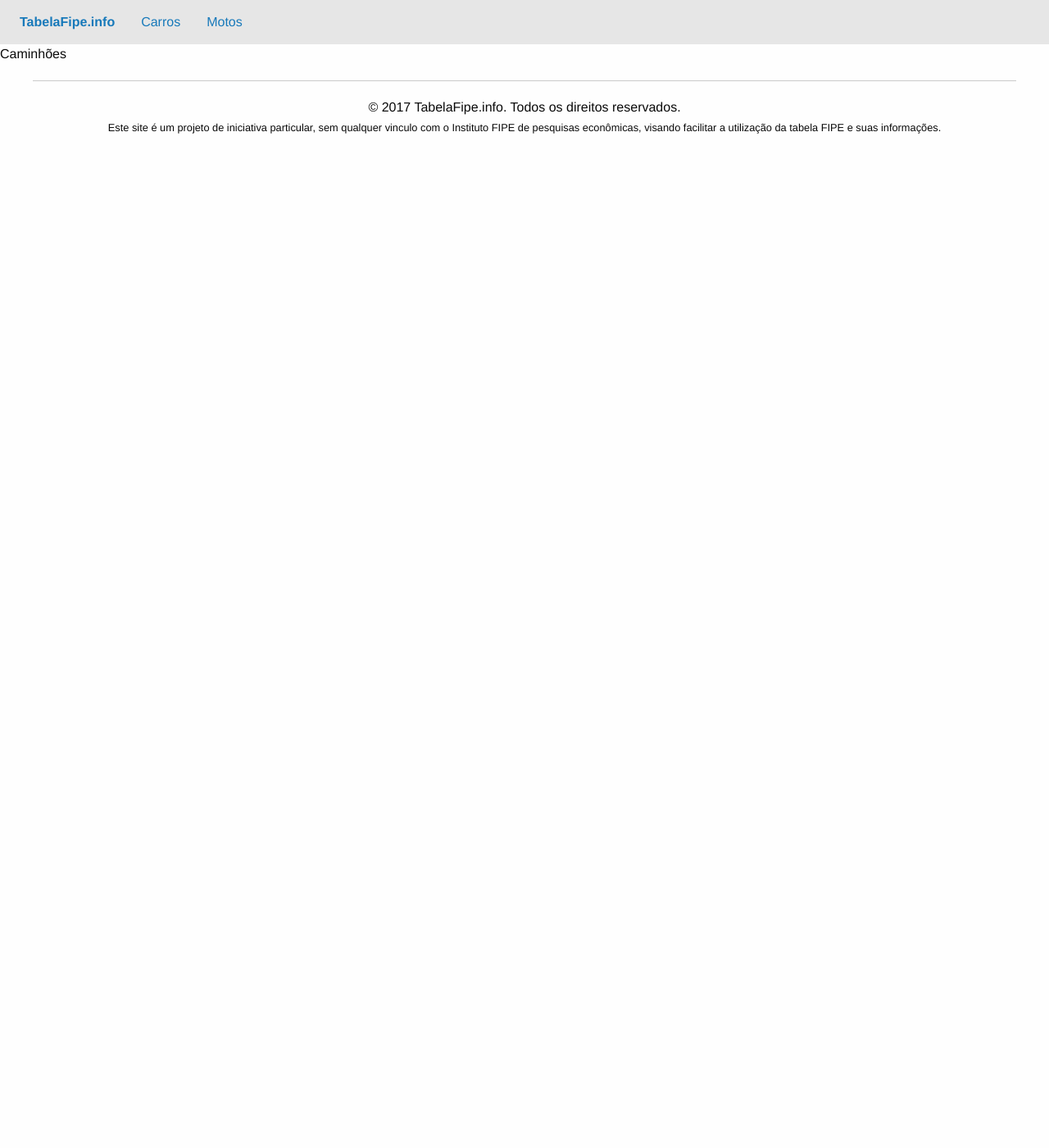
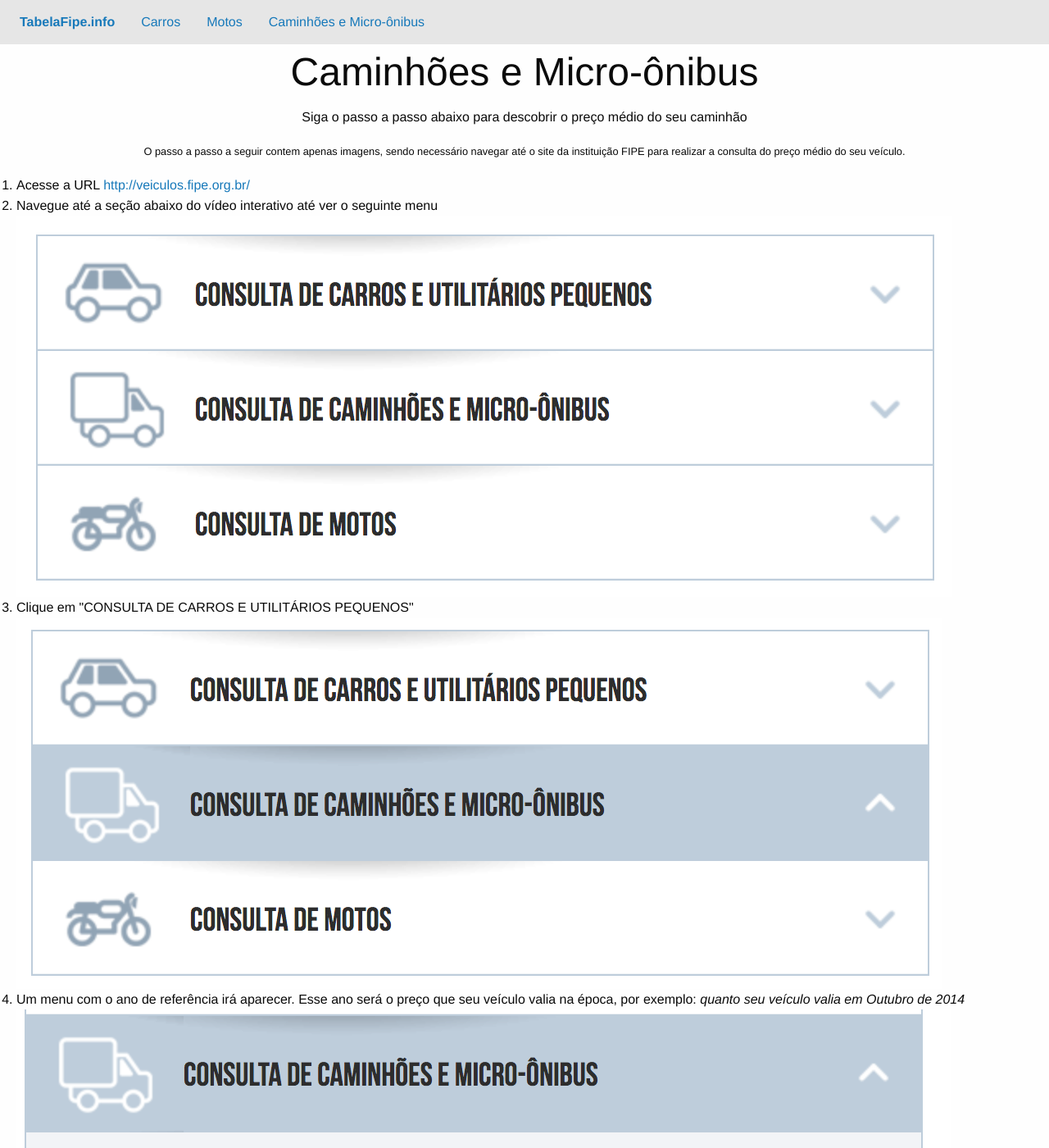
Before and after one commit to tiagoamaro/fipe-site, a Jekyll site: the page built from caminhoes.html, in a window 1280 px wide and 1400 px high. Shown: the whole window at 82% size. Built offline with Jekyll 4.4.1, drawn with Linux system fonts in a browser that asks for light colours; nearby versions of some CDN libraries; some of the changed text lies outside the part shown.

Commit message:
add trucks to the website

```diff
--- a/_includes/top_menu.html
+++ b/_includes/top_menu.html
@@ -10,7 +10,7 @@
         <a href="/carros">Carros</a>
       </li>
       <li><a href="/motos">Motos</a></li>
-      <!--<li><a href="/caminhoes">Caminhões e Micro-ônibus</a></li>-->
+      <li><a href="/caminhoes">Caminhões e Micro-ônibus</a></li>
     </ul>
   </div>
 </div>
--- a/caminhoes.html
+++ b/caminhoes.html
@@ -2,4 +2,54 @@
 layout: default
 ---
 
-Caminhões
+<div class="row">
+  <div class="medium-12 columns text-center">
+    <h1>Caminhões e Micro-ônibus</h1>
+  </div>
+
+  <div class="medium columns text-center">
+    <p>Siga o passo a passo abaixo para descobrir o preço médio do seu caminhão</p>
+
+    <p>
+      <small>
+        O passo a passo a seguir contem apenas imagens, sendo necessário navegar até o site da instituição FIPE para realizar a consulta do preço médio do seu veículo.
+      </small>
+    </p>
+  </div>
+</div>
+
+<div class="row">
+  <div class="medium-6 columns">
+    <ol>
+      <li>
+        Acesse a URL <a href="http://veiculos.fipe.org.br/" target="_blank">http://veiculos.fipe.org.br/</a>
+      </li>
+      <li>
+        Navegue até a seção abaixo do vídeo interativo até ver o seguinte menu
+
+        <img src="/public/images/trucks/trucks-step-1.png" alt="Consultar Preços de Caminhões, passo 1">
+      </li>
+      <li>
+        Clique em "CONSULTA DE CARROS E UTILITÁRIOS PEQUENOS"
+
+        <img src="/public/images/trucks/trucks-step-2.png" alt="Consultar Preços de Caminhões, passo 2">
+      </li>
+      <li>
+        Um menu com o ano de referência irá aparecer. Esse ano será o preço que seu veículo valia na época, por exemplo: <i>quanto seu veículo valia em Outubro de 2014</i>
+
+        <img src="/public/images/trucks/trucks-step-3.png" alt="Consultar Preços de Caminhões, passo 3">
+      </li>
+      <li>
+        Selecione a Marca, Modelo e Ano do seu carro
+
+        <img src="/public/images/trucks/trucks-step-4.png" alt="Consultar Preços de Caminhões, passo 4">
+      </li>
+      <li>
+        Pronto! O preço do veículo aparecerá na sua tela
+
+        <img src="/public/images/trucks/trucks-step-5.png" alt="Consultar Preços de Caminhões, passo 5">
+      </li>
+    </ol>
+  </div>
+  <div class="medium-6 columns extra-banners-column"></div>
+</div>
--- a/index.html
+++ b/index.html
@@ -17,9 +17,9 @@ layout: default
       <li>
         <a href="/motos">Motos</a>
       </li>
-      <!--<li>-->
-        <!--<a href="/caminhoes">Caminhões e Micro-ônibus</a>-->
-      <!--</li>-->
+      <li>
+        <a href="/caminhoes">Caminhões e Micro-ônibus</a>
+      </li>
     </ul>
   </div>
   <div class="medium-6 columns extra-banners-column"></div>
```
Also changed, not shown: carros.html (+4 -4 lines), motos.html (+5 -5 lines), public/images/trucks/trucks-step-1.png (added), public/images/trucks/trucks-step-2.png (added), public/images/trucks/trucks-step-3.png (added), public/images/trucks/trucks-step-4.png (added), public/images/trucks/trucks-step-5.png (added).
